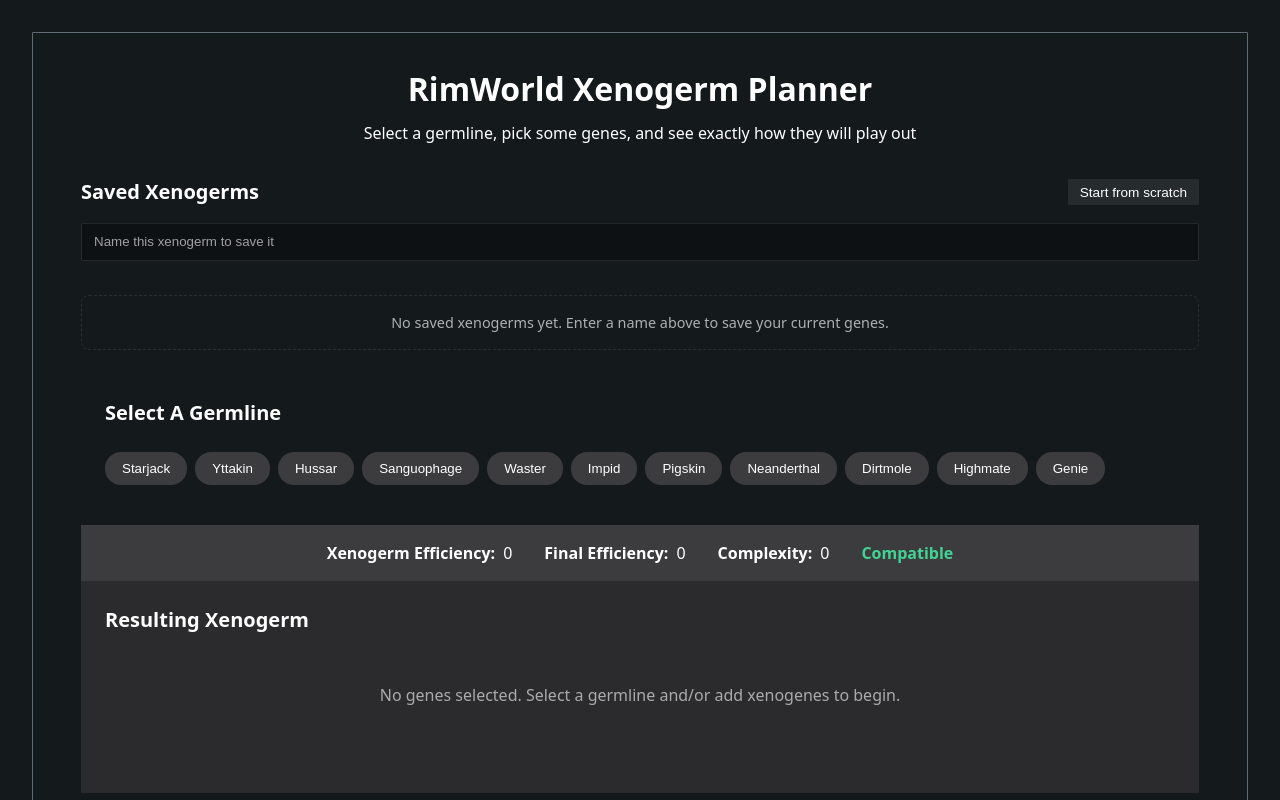
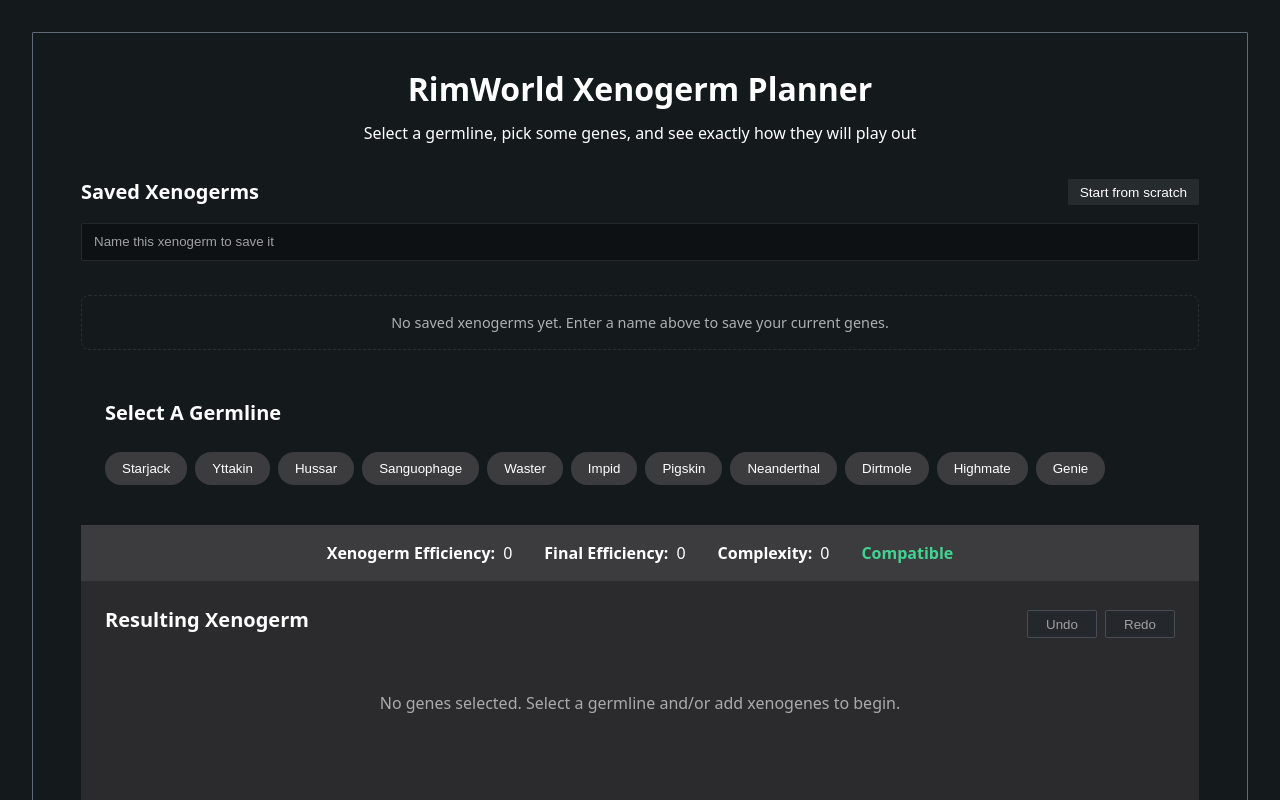
Before and after one commit to Unislash/xenogene-weaver, a React (Vite) app: page / in a window 1280 px wide. Shown: the top 800 px of the page. Built offline with nearby package versions, Linux system fonts and the light colour scheme.

Commit message:
Add undo/redo capabilities

```diff
--- a/src/components/ResultingGenes.css
+++ b/src/components/ResultingGenes.css
@@ -2,6 +2,38 @@
   background: var(--bg-grid);
   padding: 1.5rem;
   margin-bottom: 2rem;
+}
+
+.resulting-genes__header {
+  display: flex;
+  align-items: center;
+  justify-content: space-between;
+  gap: 1rem;
+  margin-bottom: 0.5rem;
+}
+
+.resulting-genes__actions {
+  display: flex;
+  gap: 0.5rem;
+}
+
+.resulting-genes__actions button {
+  border: 1px solid #606a78;
+  background: #1f252b;
+  color: var(--text);
+  padding: 0.35rem 0.75rem;
+  border-radius: 2px;
+  cursor: pointer;
+  min-width: 70px;
+}
+
+.resulting-genes__actions button:hover:enabled {
+  background: var(--tile-selected-bg);
+}
+
+.resulting-genes__actions button:disabled {
+  opacity: 0.55;
+  cursor: not-allowed;
 }
 
 .empty-state {
--- a/src/components/ResultingGenes.tsx
+++ b/src/components/ResultingGenes.tsx
@@ -1,5 +1,6 @@
 import { useBuildStore } from '../store';
 import { getGeneImage } from '../images';
+import { useUndoRedoHotkeys } from '../hooks/useUndoRedoShortcuts';
 import './ResultingGenes.css';
 
 export const ResultingGenes = () => {
@@ -11,6 +12,12 @@
   const conflictingXenoGenesGroups = useBuildStore(s => s.conflictingXenoGenesGroups);
   const overrideGenes = useBuildStore(s => s.overrideGenes);
   const toggleXenoGene = useBuildStore(s => s.toggleXenoGene);
+  const undo = useBuildStore(s => s.undoGeneSelection);
+  const redo = useBuildStore(s => s.redoGeneSelection);
+  const canUndo = useBuildStore(s => s.canUndo);
+  const canRedo = useBuildStore(s => s.canRedo);
+
+  useUndoRedoHotkeys();
 
   const suppressedSet = new Set<string>();
   for (const suppressed of suppressedGermlineGenesByXeno.values()) {
@@ -51,7 +58,17 @@
 
   return (
     <section className="resulting-genes">
-      <h2>Resulting Xenogerm</h2>
+      <div className="resulting-genes__header">
+        <h2>Resulting Xenogerm</h2>
+        <div className="resulting-genes__actions">
+          <button onClick={undo} disabled={!canUndo}>
+            Undo
+          </button>
+          <button onClick={redo} disabled={!canRedo}>
+            Redo
+          </button>
+        </div>
+      </div>
       <div className="gene-grid">
         {activeGenes.map(({ id, type, inactive, override }) => {
           const gene = genesById[id];
--- /dev/null
+++ b/src/hooks/useUndoRedoShortcuts.ts
@@ -0,0 +1,43 @@
+import { useEffect } from 'react';
+import { useBuildStore } from '../store';
+
+/**
+ * Wires Cmd/Ctrl+Z / Cmd/Ctrl+Shift+Z / Cmd/Ctrl+Y to undo/redo gene selection.
+ * Ignores hotkeys while the user is typing in an input, textarea, or contentEditable region.
+ */
+export const useUndoRedoHotkeys = () => {
+  const undo = useBuildStore(s => s.undoGeneSelection);
+  const redo = useBuildStore(s => s.redoGeneSelection);
+  const canUndo = useBuildStore(s => s.canUndo);
+  const canRedo = useBuildStore(s => s.canRedo);
+
+  useEffect(() => {
+    const handler = (event: KeyboardEvent) => {
+      const target = event.target as HTMLElement | null;
+      const isTextInput =
+        target &&
+        (target.tagName === 'INPUT' ||
+          target.tagName === 'TEXTAREA' ||
+          target.isContentEditable);
+      if (isTextInput) return;
+
+      const ctrlOrMeta = event.ctrlKey || event.metaKey;
+      if (!ctrlOrMeta) return;
+
+      const key = event.key.toLowerCase();
+      const wantsUndo = key === 'z' && !event.shiftKey;
+      const wantsRedo = (key === 'z' && event.shiftKey) || key === 'y';
+
+      if (wantsUndo && canUndo) {
+        event.preventDefault();
+        undo();
+      } else if (wantsRedo && canRedo) {
+        event.preventDefault();
+        redo();
+      }
+    };
+
+    window.addEventListener('keydown', handler);
+    return () => window.removeEventListener('keydown', handler);
+  }, [undo, redo, canUndo, canRedo]);
+};
--- a/src/store.ts
+++ b/src/store.ts
@@ -47,6 +47,11 @@
 
 const arraysEqual = (a: string[], b: string[]) =>
   a.length === b.length && a.every((val, idx) => val === b[idx]);
+
+const MAX_HISTORY = 50;
+const selectionToArray = (selection: Set<string>) => Array.from(selection);
+const selectionsMatch = (a: Set<string>, b: Set<string>) =>
+  arraysEqual(selectionToArray(a), selectionToArray(b));
 
 export const useBuildStore = create<BuildState & BuildActions>((set, get) => {
 
@@ -125,6 +130,27 @@
     }
 
     return overrides;
+  };
+
+  // Abstracted method to update undo/redo history state.
+  // Is the low-level setter that writes both stacks (past and future) and keeps canUndo/canRedo in sync
+  const updateHistoryState = (past: string[][], future: string[][]) => {
+    set({
+      selectionHistory: { past, future },
+      canUndo: past.length > 0,
+      canRedo: future.length > 0,
+    });
+  };
+
+  // Helper method that decides when a change should be recorded (e.g., only when the selection actually
+  // changed, deduping against the last entry, trimming to max length) and then calls updateHistoryState.
+  const recordSelectionHistory = (previousSelection: Set<string>) => {
+    const previousArray = selectionToArray(previousSelection);
+    const { selectionHistory } = get();
+    const lastPast = selectionHistory.past[selectionHistory.past.length - 1];
+    if (lastPast && arraysEqual(lastPast, previousArray)) return;
+    const trimmedPast = [...selectionHistory.past, previousArray].slice(-MAX_HISTORY);
+    updateHistoryState(trimmedPast, []);
   };
 
   // Update the currently loaded saved xenogerm with the new selection
@@ -262,6 +288,9 @@
     overrideGenes: new Set<string>(),
     savedXenogerms: loadSavedXenogerms(),
     currentSavedXenogermId: null,
+    selectionHistory: { past: [], future: [] },
+    canUndo: false,
+    canRedo: false,
     totals: {
       efficiency: 0,
       xenogermEfficiency: 0,
@@ -297,6 +326,8 @@
       const wasSelected = newSelected.has(geneId);
       if (wasSelected) newSelected.delete(geneId);
       else newSelected.add(geneId);
+      if (selectionsMatch(state.selectedXeno, newSelected)) return;
+      recordSelectionHistory(state.selectedXeno);
       // Keep suppressed/conflicting/override state in sync with the new selection
       applySelectionState(
         newSelected,
@@ -407,23 +438,46 @@
       const saved = state.savedXenogerms[id];
       if (!saved) return;
       const newSelected = new Set(saved.genes);
-      const suppressedByXeno = calculateSuppressedGermlineGenes(newSelected);
-      const conflictGroups = calculateConflictingXenoGenes(newSelected);
-      const overrides = computeOverrides(newSelected, suppressedByXeno, conflictGroups);
-      set({
-        selectedXeno: newSelected,
-        suppressedGermlineGenesByXeno: suppressedByXeno,
-        conflictingXenoGenesGroups: conflictGroups,
-        overrideGenes: overrides,
-        currentSavedXenogermId: id,
-      });
-      get().calculateTotals();
+      if (!selectionsMatch(state.selectedXeno, newSelected)) {
+        recordSelectionHistory(state.selectedXeno);
+      }
+      set({ currentSavedXenogermId: id });
+      applySelectionState(newSelected);
     },
 
     // Start a new unsaved xenogerm selection
     startNewSavedXenogerm: () => {
+      const state = get();
+      const emptySelection = new Set<string>();
+      if (!selectionsMatch(state.selectedXeno, emptySelection)) {
+        recordSelectionHistory(state.selectedXeno);
+      }
       set({ currentSavedXenogermId: null });
-      applySelectionState(new Set());
+      applySelectionState(emptySelection);
+    },
+
+    undoGeneSelection: () => {
+      const state = get();
+      const { past, future } = state.selectionHistory;
+      if (past.length === 0) return;
+      const previous = past[past.length - 1];
+      const updatedPast = past.slice(0, -1);
+      const currentArray = selectionToArray(state.selectedXeno);
+      const updatedFuture = [currentArray, ...future];
+      updateHistoryState(updatedPast, updatedFuture);
+      applySelectionState(new Set(previous));
+    },
+
+    redoGeneSelection: () => {
+      const state = get();
+      const { past, future } = state.selectionHistory;
+      if (future.length === 0) return;
+      const next = future[0];
+      const remainingFuture = future.slice(1);
+      const currentArray = selectionToArray(state.selectedXeno);
+      const updatedPast = [...past, currentArray].slice(-MAX_HISTORY);
+      updateHistoryState(updatedPast, remainingFuture);
+      applySelectionState(new Set(next));
     },
 
     reset: () => {
@@ -434,6 +488,9 @@
         conflictingXenoGenesGroups: [],
         overrideGenes: new Set(),
         currentSavedXenogermId: null,
+        selectionHistory: { past: [], future: [] },
+        canUndo: false,
+        canRedo: false,
         totals: { efficiency: 0, xenogermEfficiency: 0, complexity: 0 },
         compatibleXenogerm: true,
       });
```
Also changed, not shown: src/types.ts (+8 -0 lines).
